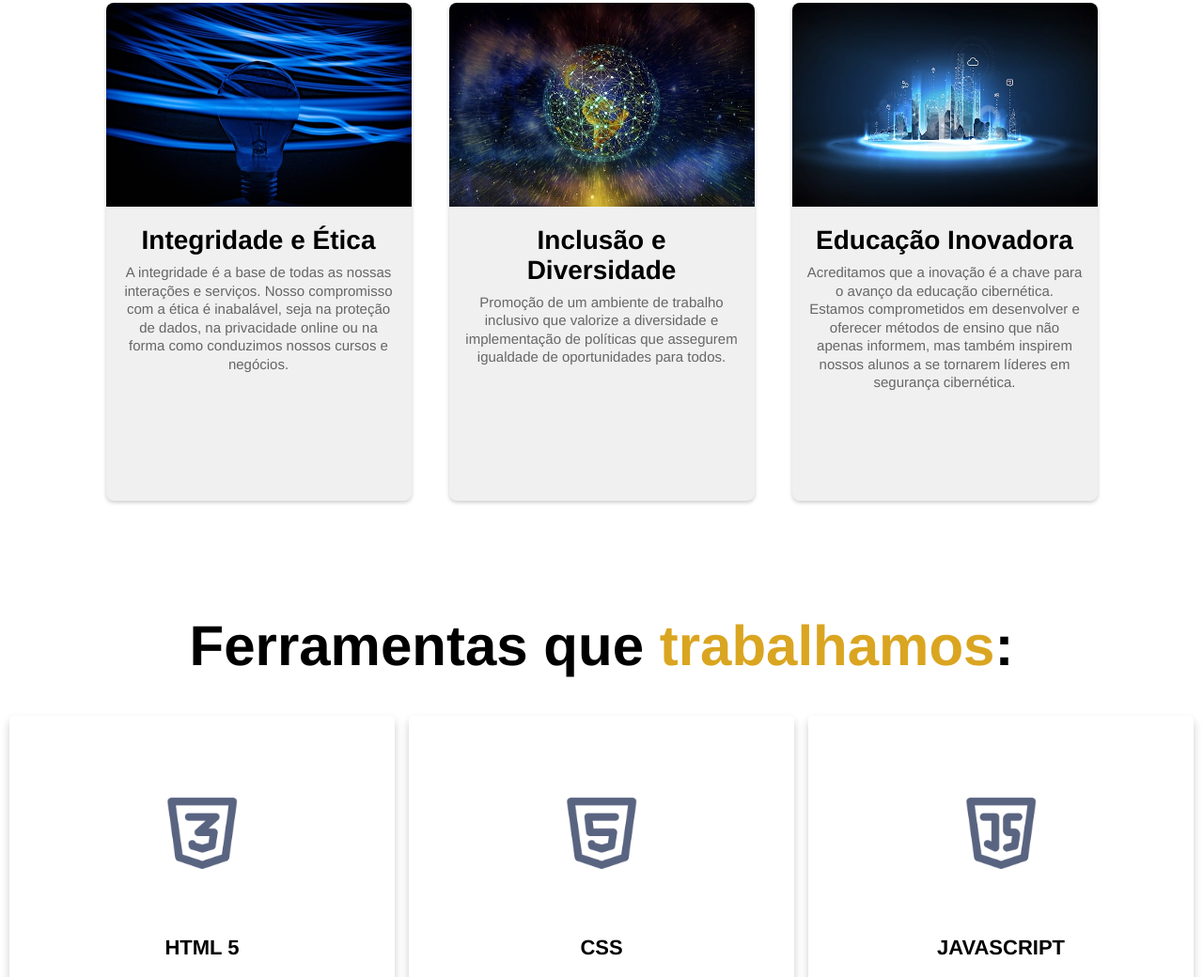
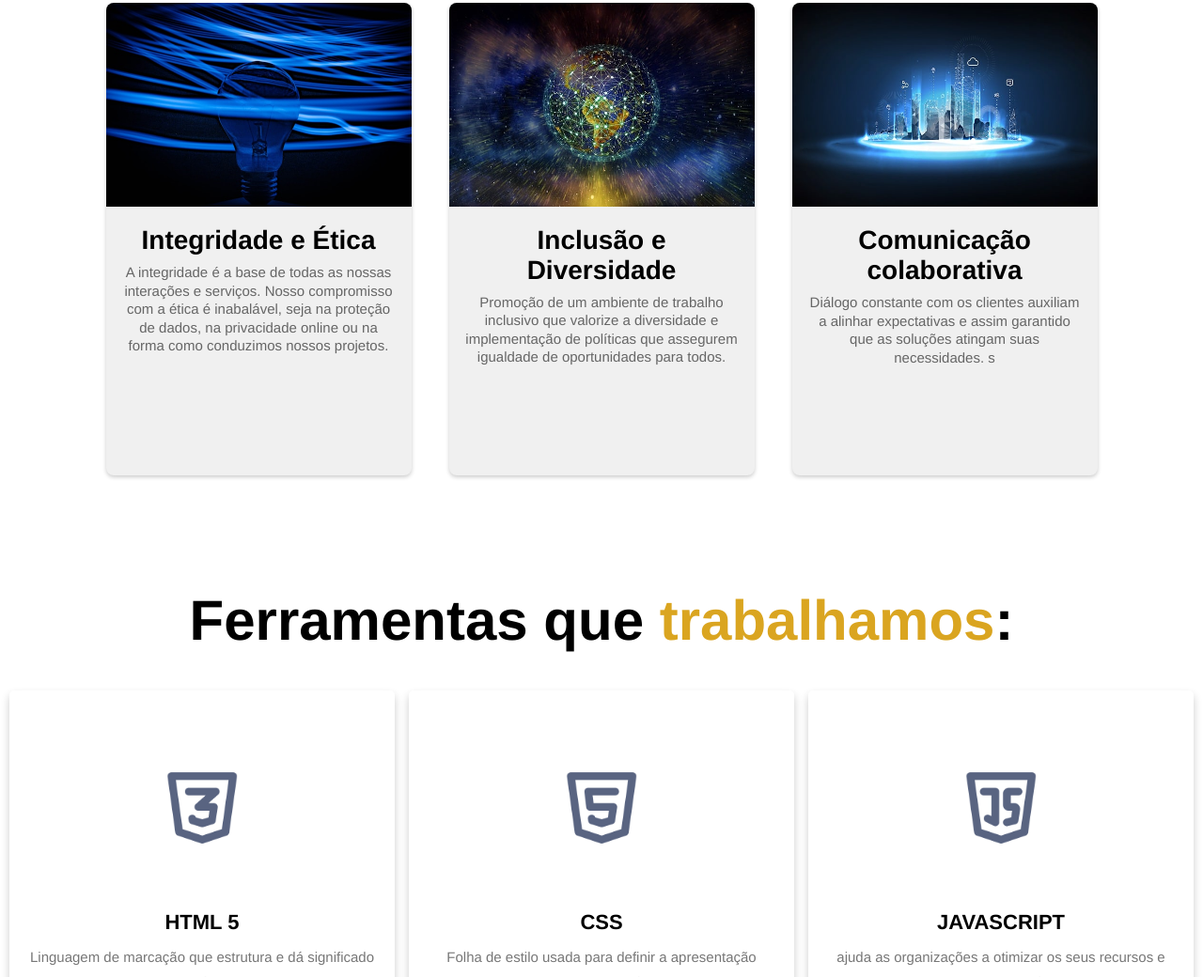
Before and after one commit to IsacristineReis/StartWise, a plain HTML site: page index.html in a window 1280 px wide. Shown: the part 1947-2987 px from the top of the page at 94% size. Drawn offline with Linux system fonts and the light colour scheme.

Commit message:
Update index.html
pilares novos

```diff
--- a/index.html
+++ b/index.html
@@ -83,7 +83,8 @@
             <img src="img/pilar.1.jpg">
             <div class="card-content">
                 <h3>Integridade e Ética </h3>
-                <p>A integridade é a base de todas as nossas interações e serviços. Nosso compromisso com a ética é inabalável, seja na proteção de dados, na privacidade online ou na forma como conduzimos nossos cursos e negócios.
+                <p>A integridade é a base de todas as nossas interações e serviços. Nosso compromisso com a ética é inabalável, seja na proteção de dados,
+                    na privacidade online ou na forma como conduzimos nossos projetos.
                 </p>
             </div>
         </div>
@@ -97,8 +98,8 @@
         <div class="card">
             <img src="img/pilar.3.jpg">
             <div class="card-content">
-                <h3>Educação Inovadora</h3>
-                <p>Acreditamos que a inovação é a chave para o avanço da educação cibernética. Estamos comprometidos em desenvolver e oferecer métodos de ensino que não apenas informem, mas também inspirem nossos alunos a se tornarem líderes em segurança cibernética.</p>
+                <h3>Comunicação colaborativa</h3>
+                <p>Diálogo constante com os clientes auxiliam a alinhar expectativas e assim garantido que as soluções atingam suas necessidades. s</p>
             </div>
         </div>
     </div>
```
